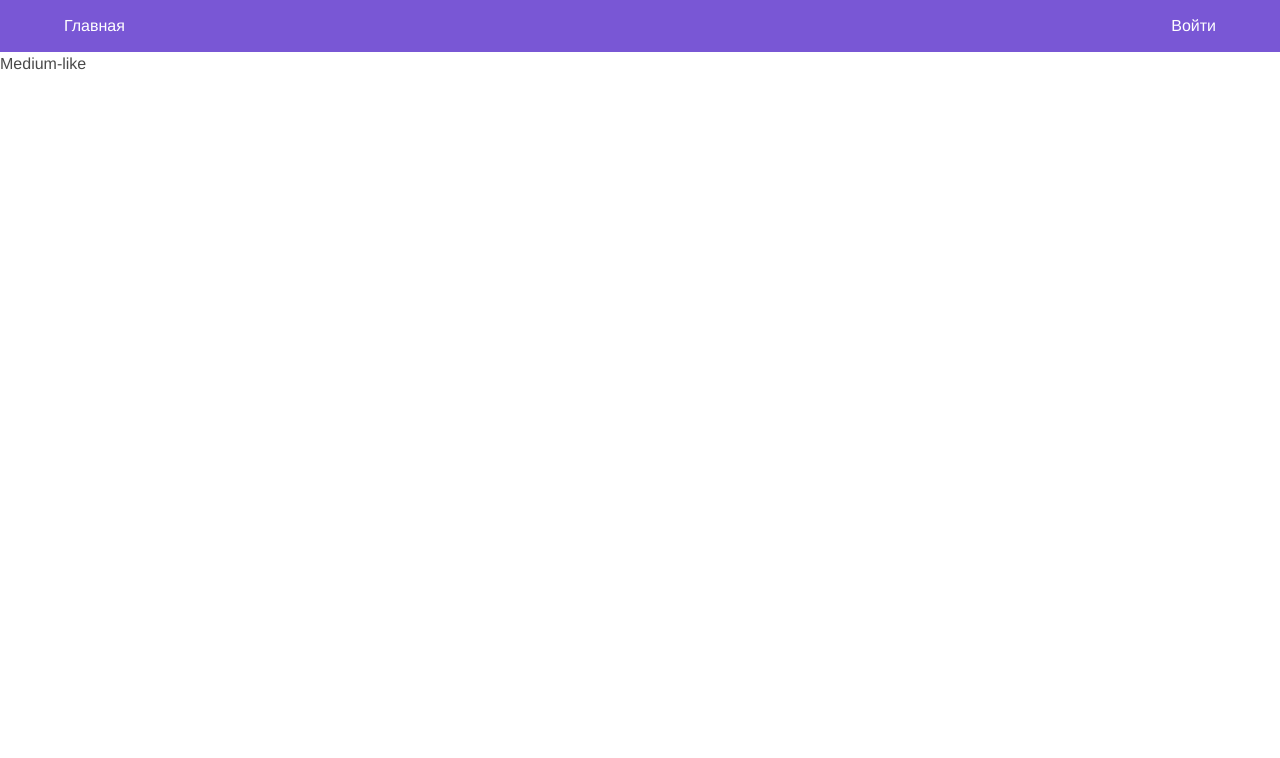
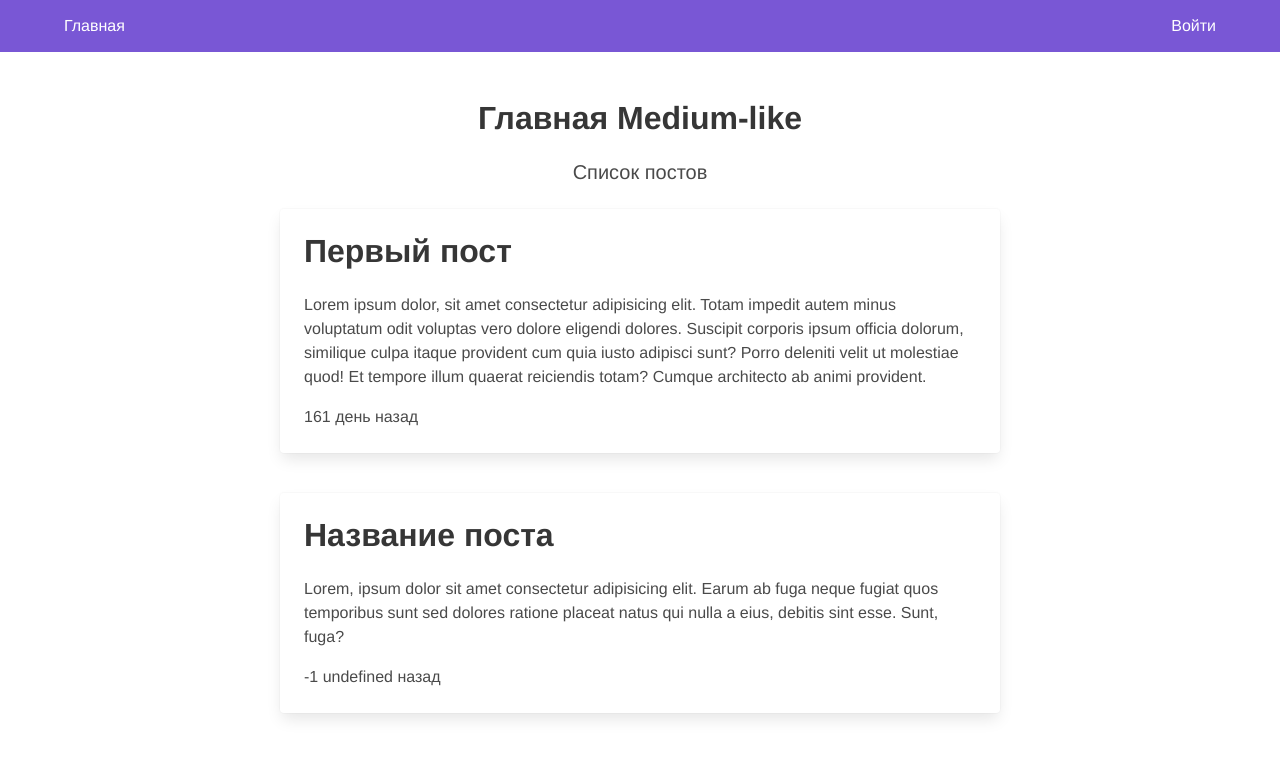
Before and after one commit to SKITLZ/medium-like, a Vue app: page /#/ in a window 1280 px wide. Shown: the top 758 px of the page. Built offline with nearby package versions, Linux system fonts and the light colour scheme; data requests are answered from the project's data file.

Commit message:
Add Post and PostList components

```diff
--- /dev/null
+++ b/src/components/Post/Post.vue
@@ -0,0 +1,109 @@
+<template>
+<div class="post card">
+  <div class="card-content">
+    <p class="title">{{ title }}</p>
+    <p>{{ description }}</p>
+    <footer>
+      <span class="created">{{ createdAgo }}</span>
+
+      <template v-if="userRole === 'reader'">
+        <b-button type="is-primary" outlined>
+          <fa-icon class="button__icon" icon="sign-language" />
+          {{ claps }}
+        </b-button>
+      </template>
+
+      <template v-else-if="userRole === 'writer'">
+        <b-button type="is-primary" outlined>
+          <fa-icon class="button__icon" icon="edit" />
+          Изменить
+        </b-button>
+        <b-button type="is-primary" outlined>
+          <fa-icon class="button__icon" icon="trash-alt" />
+          Удалить
+        </b-button>
+      </template>
+
+    </footer>
+  </div>
+</div>
+</template>
+
+<script>
+import wordMorph from '@/helpers/wordMorph';
+
+export default {
+  name: 'Post',
+
+  props: {
+    id: {
+      type: Number,
+      default: 0,
+    },
+    title: {
+      type: String,
+      default: '',
+    },
+    description: {
+      type: String,
+      default: '',
+    },
+    claps: {
+      type: Number,
+      default: 0,
+    },
+    createdAt: {
+      type: String,
+      default: '2020-01-01T00:00:00.000Z',
+    },
+    updateAt: {
+      type: String,
+      default: '2020-01-01T00:00:00.000Z',
+    },
+    userId: {
+      type: Number,
+      default: 0,
+    },
+  },
+
+  computed: {
+    createdAgo() {
+      const createdAt = new Date(this.createdAt);
+      const now = new Date();
+      const difference = new Date(now - createdAt);
+      const daysAgo = Math.floor(difference / (1000 * 60 * 60 * 24));
+      const morphed = wordMorph(daysAgo, ['день', 'дня', 'дней']);
+      return `${daysAgo} ${morphed} назад`;
+    },
+    userRole() {
+      return this.$store.state.user.user.role;
+    },
+  },
+};
+</script>
+
+<style lang="scss" scoped>
+.post {
+  footer {
+    display: flex;
+    flex-wrap: wrap;
+    margin-top: 1rem;
+  }
+
+  .created {
+    margin-top: auto;
+    margin-right: auto;
+    padding-right: 10px;
+  }
+
+  .button {
+    margin-top: 8px;
+    &:not(:last-of-type) {
+      margin-right: 8px
+    }
+    &__icon {
+      margin-right: 10px;
+    }
+  }
+}
+</style>
--- /dev/null
+++ b/src/components/Post/PostList.vue
@@ -0,0 +1,51 @@
+<template>
+<div class="post-list">
+  <h2 class="subtitle">Список постов</h2>
+  <ul>
+    <li
+      v-for="item in list"
+      :key="item.id"
+    >
+      <Post v-bind="item" />
+    </li>
+  </ul>
+</div>
+</template>
+
+<script>
+import Post from '@/components/Post/Post.vue';
+
+export default {
+  name: 'PostList',
+
+  props: {
+    list: {
+      type: Array,
+      default: () => [],
+    },
+  },
+
+  components: {
+    Post,
+  },
+};
+</script>
+
+<style lang="scss" scoped>
+.post-list {
+  .subtitle {
+    text-align: center;
+  }
+
+  ul {
+    max-width: 720px;
+    margin: 0 auto;
+  }
+
+  li {
+    &:not(:first-of-type) {
+      margin-top: 40px;
+    }
+  }
+}
+</style>
--- a/src/views/Home.vue
+++ b/src/views/Home.vue
@@ -1,11 +1,40 @@
 <template>
   <div class="home">
-    <h1>Medium-like</h1>
+    <section class="section">
+      <div class="container">
+        <h1 class="title">Главная Medium-like</h1>
+        <PostList :list="postList" />
+      </div>
+    </section>
   </div>
 </template>
 
 <script>
+import PostList from '@/components/Post/PostList.vue';
+
 export default {
   name: 'Home',
+
+  components: {
+    PostList,
+  },
+
+  computed: {
+    postList() {
+      return this.$store.state.posts.posts;
+    },
+  },
+
+  created() {
+    this.$store.dispatch('posts/FETCH_POSTS');
+  },
 };
 </script>
+
+<style lang="scss" scoped>
+.home {
+  .title {
+    text-align: center;
+  }
+}
+</style>
```
